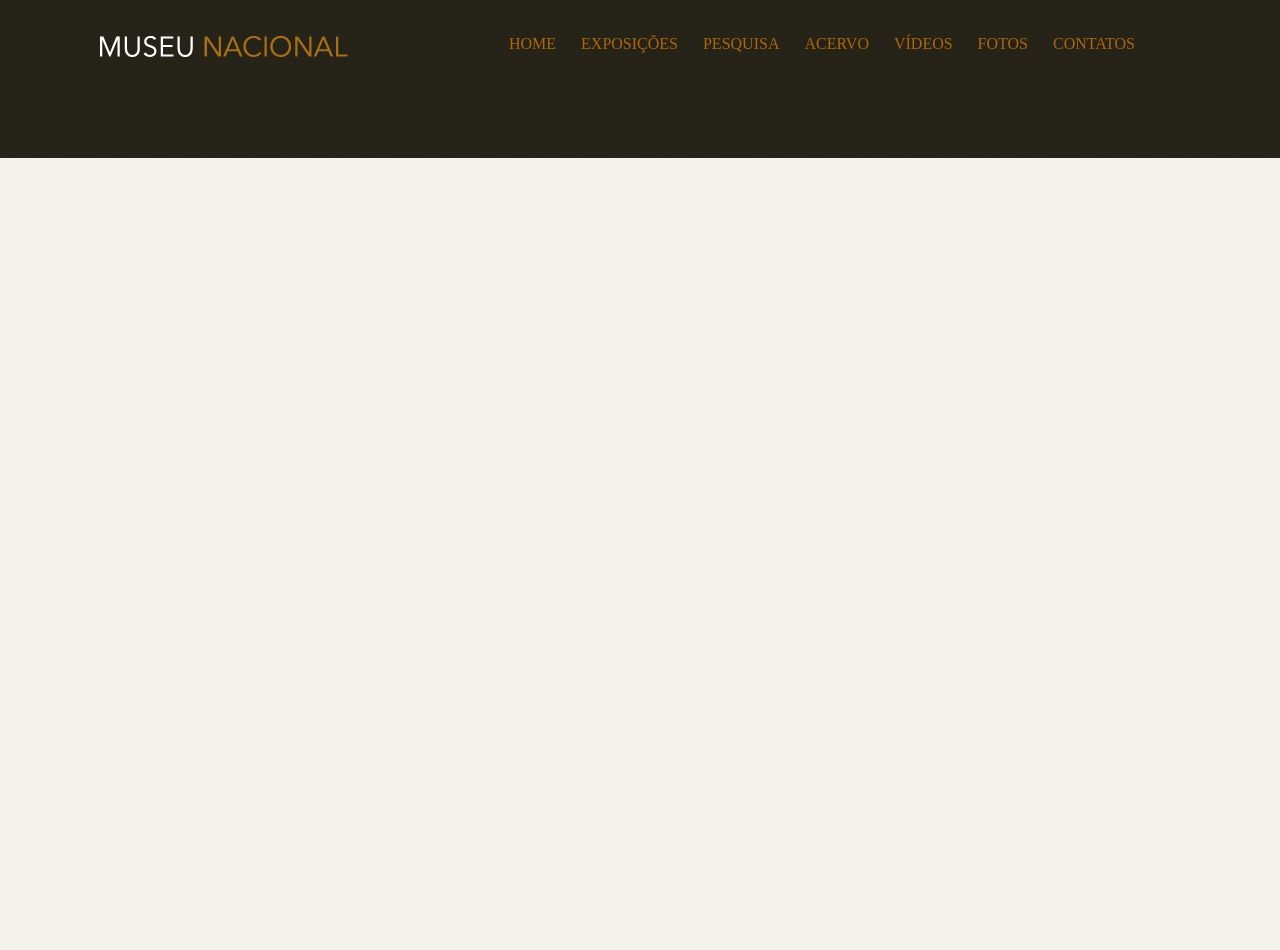
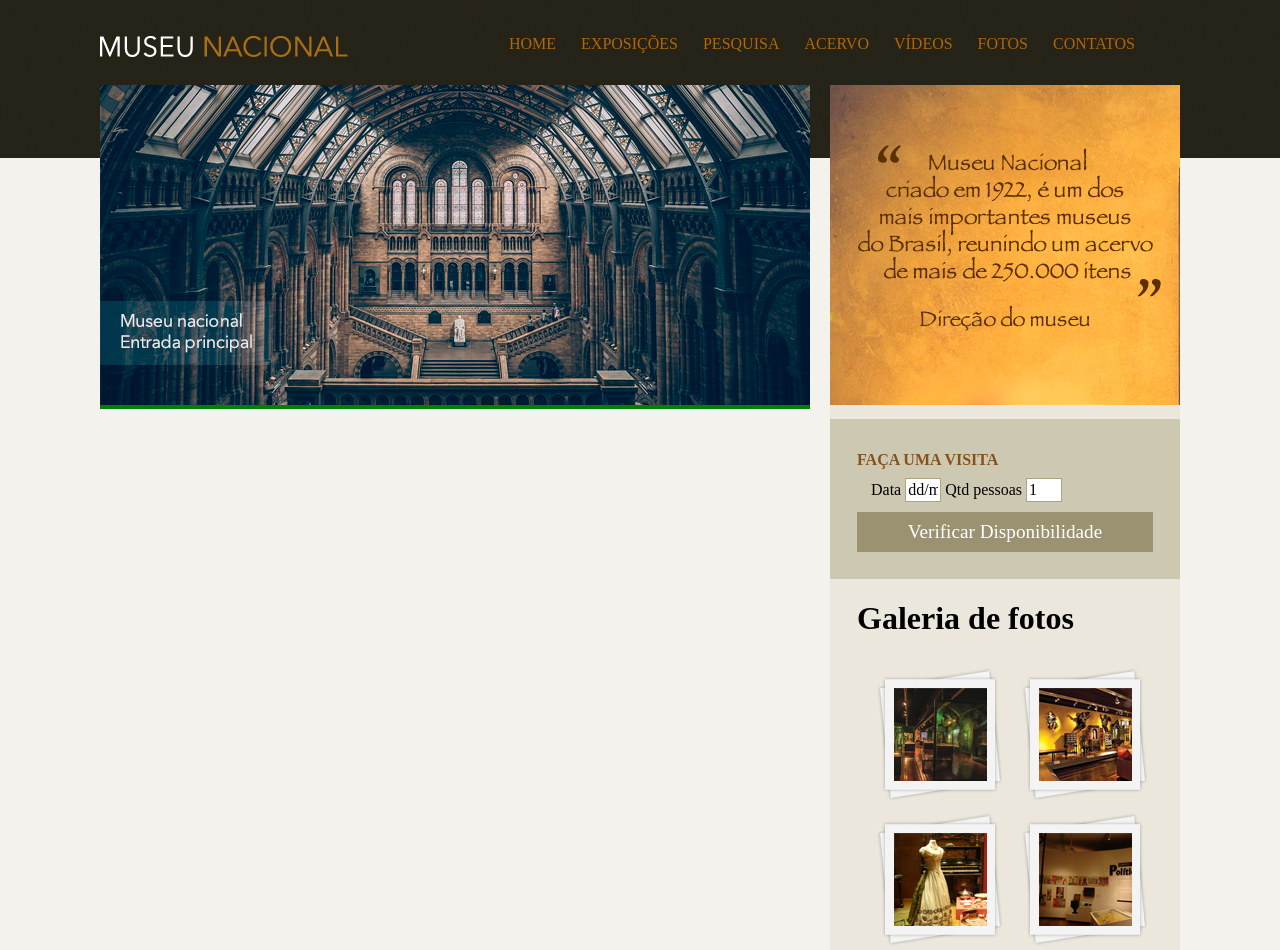
Before and after one commit to LuisSouza03/Museu_Nacional, a plain HTML site: page index.html in a window 1280 px wide. Shown: the top 950 px of the page. Before the commit the page ends 800 px from the top, so only its background shows below. Drawn offline with Linux system fonts and the light colour scheme.

Commit message:
Criando Lateral

```diff
--- a/assets/css/style.css
+++ b/assets/css/style.css
@@ -58,3 +58,82 @@ nav ul li a:link {
 nav ul li a:hover {
     border-bottom: 1px solid #535858;
 }
+
+/* Princiapl
+-------------------------*/
+
+.conteudo {
+    width: 710px;
+    float: left;
+    background: green;
+}
+
+aside {
+    width: 350px;
+    float: right;
+    background: #ebe7dd;
+    padding-bottom: 30px;
+}
+
+section.visita {
+    background: #cdc8b1;
+    padding: 10px 27px 27px 27px;
+    margin-top: 10px;
+}
+
+section.galeria img {
+    margin-left: 2px;
+    margin-top: 3px;
+}
+
+section.galeria a {
+    display: block;
+    background: url(../img/fundo-foto.png) no-repeat;
+    float: left;
+    padding: 17px 15px 17px 15px;
+    margin: 10px 0 0 20px;
+}
+
+section.galeria {
+    padding: 0 27px 0 27px;
+}
+
+
+h4 {
+    color: #86521a;
+    text-transform: uppercase;
+    padding-bottom: 3px;
+    margin-bottom: 0;
+}
+
+/*Formatação Formulario
+-------------------------*/
+
+input {
+    height: 20px;
+    width: 80px;
+    background: #fff;
+    border: none;
+    font-size: 1em;
+}
+
+input.campo {
+    border: 1px solid #ada484;
+    width: 30px;
+}
+
+input.botao {
+    background: #9b9271;
+    color: white;
+    width: 100%;
+    height: 40px;
+    font-size: 1.2em;
+}
+
+fieldset {
+    border: none;
+}
+
+legend {
+    display: none;
+}
--- a/index.html
+++ b/index.html
@@ -40,6 +40,57 @@
 
 		</header><!--fim header-->
 
+		<div class="principal"><!--inicio principal-->
+			<div class="conteudo"><!--inicio conteudo-->
+				<section class="capa">
+					<img src="assets/img/museu.png" alt="">
+				</section>
+			</div><!--fim conteudo-->
+
+			<aside><!--inicio aside-->
+				<section class="depoimento">
+					<img src="assets/img/depoimento.png" alt="">
+				</section>
+
+				<section class="visita"><!--inicio sessao visita-->
+					<h4>Faça uma visita</h4>
+					<form action="">
+						<fieldset><!--inicio fildset-->
+							<legend>Selecione uma data</legend>
+
+							<label for="data">Data</label>
+							<input class="campo" type="text" id="data" value="dd/mm/aaaa">
+
+							<label for="qtd">Qtd pessoas</label>
+							<input class="campo" type="text" id="qtd" value="1">
+						</fieldset><!--fim fildset-->
+
+						<input class="botao" type="submit" value="Verificar Disponibilidade">
+
+					</form>
+				</section><!--fim sessao visita-->
+
+				<section class="galeria">
+					<h1>Galeria de fotos</h1>
+					<a href="">
+						<img src="assets/img/imagem1.jpg" height="93" width="93">
+					</a>
+					<a href="">
+						<img src="assets/img/imagem2.jpg" height="93" width="93">
+					</a>
+					<a href="">
+						<img src="assets/img/imagem3.jpg" height="93" width="93">
+					</a>
+					<a href="">
+						<img src="assets/img/imagem4.jpg" height="93" width="93">
+					</a>
+				</section>
+
+			</aside><!--fim aside-->
+
+		</div><!--fim principal-->
+
+
 	</div><!--fim container-->
 
 
```
